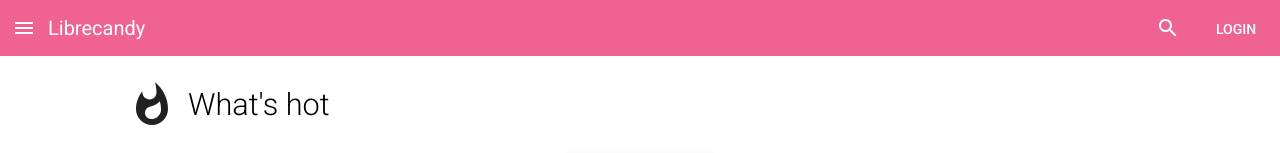
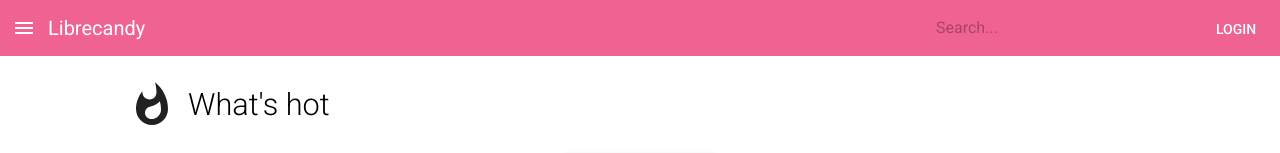
Before and after one commit to GabMus/librecandy, a React (Create React App) app in the folder src/g-frontend/librecandy-webapp/: page / in a window 1280 px wide. Both pictures are taken after a click on the button 1168 px from the left and 28 px from the top of the page. Shown: the top 153 px of the page. Built offline with nearby package versions, Linux system fonts and the light colour scheme; no server answers; what react-tap-event-plugin would draw is missing.

Commit message:
first version of search bar implemented

```diff
--- /dev/null
+++ b/src/g-frontend/librecandy-webapp/src/components/CandySearch.js
@@ -0,0 +1,28 @@
+import TextField from 'material-ui/TextField';
+import React, {Component} from 'react';
+import ActionSearchIcon from 'material-ui/svg-icons/action/search';
+import IconButton from 'material-ui/IconButton';
+import CandySearchBox from './CandySearchBox';
+
+class CandySearch extends Component{
+  constructor(props){
+    super(props);
+    this.state = {
+      isSearchActive: false
+    }
+  }
+
+  render(){
+    if(this.state.isSearchActive){
+      /*Manage key press for fetch request*/
+    }
+    return(
+      <div onClick={() => this.setState({isSearchActive: true})}
+           onBlur={() => this.setState({isSearchActive: false})}>
+        {(this.state.isSearchActive === false) ? <IconButton><ActionSearchIcon color={'white'}/></IconButton> : <CandySearchBox/>}
+      </div>
+    );
+  }
+}
+
+export default CandySearch;
--- /dev/null
+++ b/src/g-frontend/librecandy-webapp/src/components/CandySearchBox.js
@@ -0,0 +1,15 @@
+import TextField from 'material-ui/TextField';
+import React from 'react';
+
+const CandySearchBox = () =>{
+    return(
+      <div className="CandySearchBox">
+        <TextField
+          hintText="Search..."
+          inputStyle={{color: 'white'}}
+        autoFocus/>
+      </div>
+    );
+}
+
+export default CandySearchBox;
--- a/src/g-frontend/librecandy-webapp/src/components/CandyToolbar.js
+++ b/src/g-frontend/librecandy-webapp/src/components/CandyToolbar.js
@@ -14,7 +14,7 @@ import DropDownMenu from 'material-ui/DropDownMenu';
 import FlatButton from 'material-ui/FlatButton';
 import {Toolbar, ToolbarGroup, ToolbarSeparator, ToolbarTitle} from 'material-ui/Toolbar';
 import muiThemeable from 'material-ui/styles/muiThemeable';
-
+import CandySearch from './CandySearch';
 import CandyDrawer from './CandyDrawer';
 import { Link } from 'react-router-dom';
 
@@ -90,9 +90,7 @@ class CandyToolbar extends Component {
                         </Link>
                     </ToolbarGroup>
                     <ToolbarGroup lastChild={true}>
-                        <IconButton touch={true} onTouchTap={() => {console.log('search action');}}>
-                            <ActionSearchIcon color={palette.alternateTextColor} />
-                        </IconButton>
+                        <CandySearch/>
                         {loginOrMenu}
                     </ToolbarGroup>
                 </Toolbar>
```
